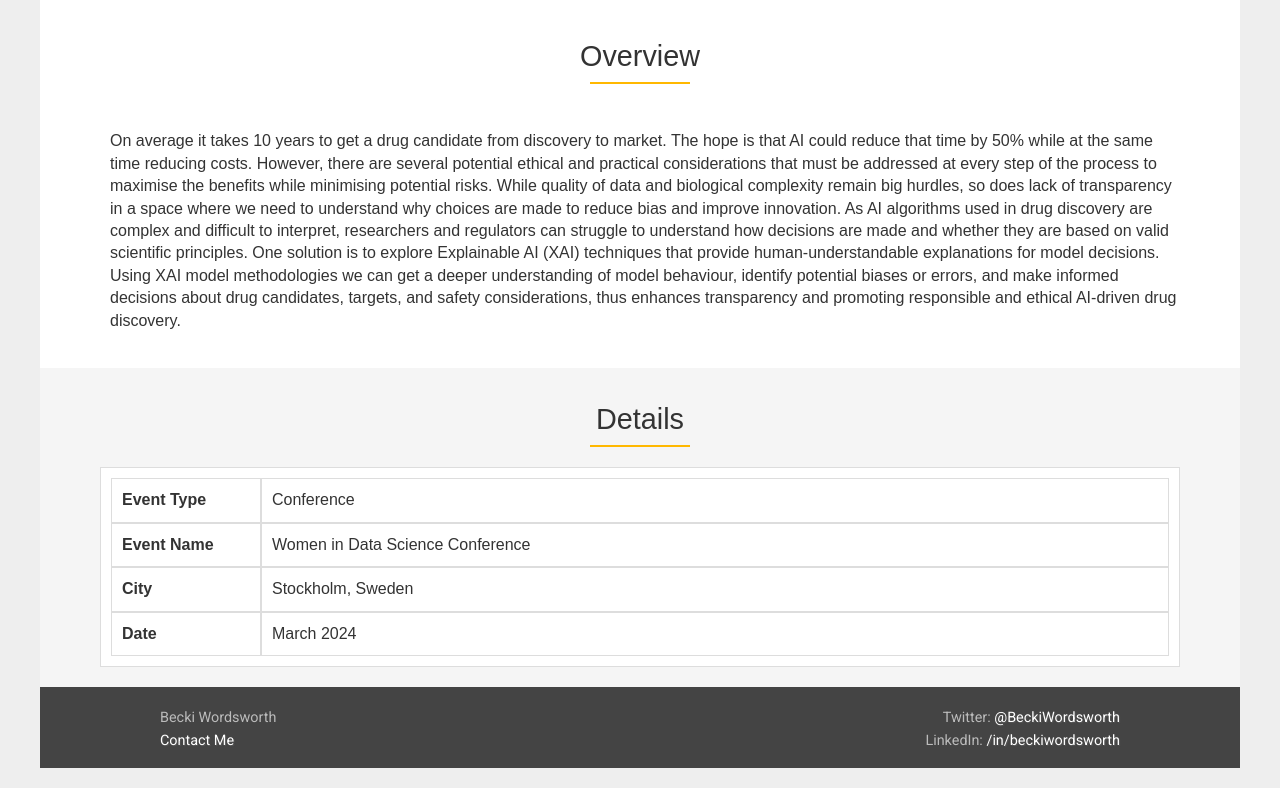
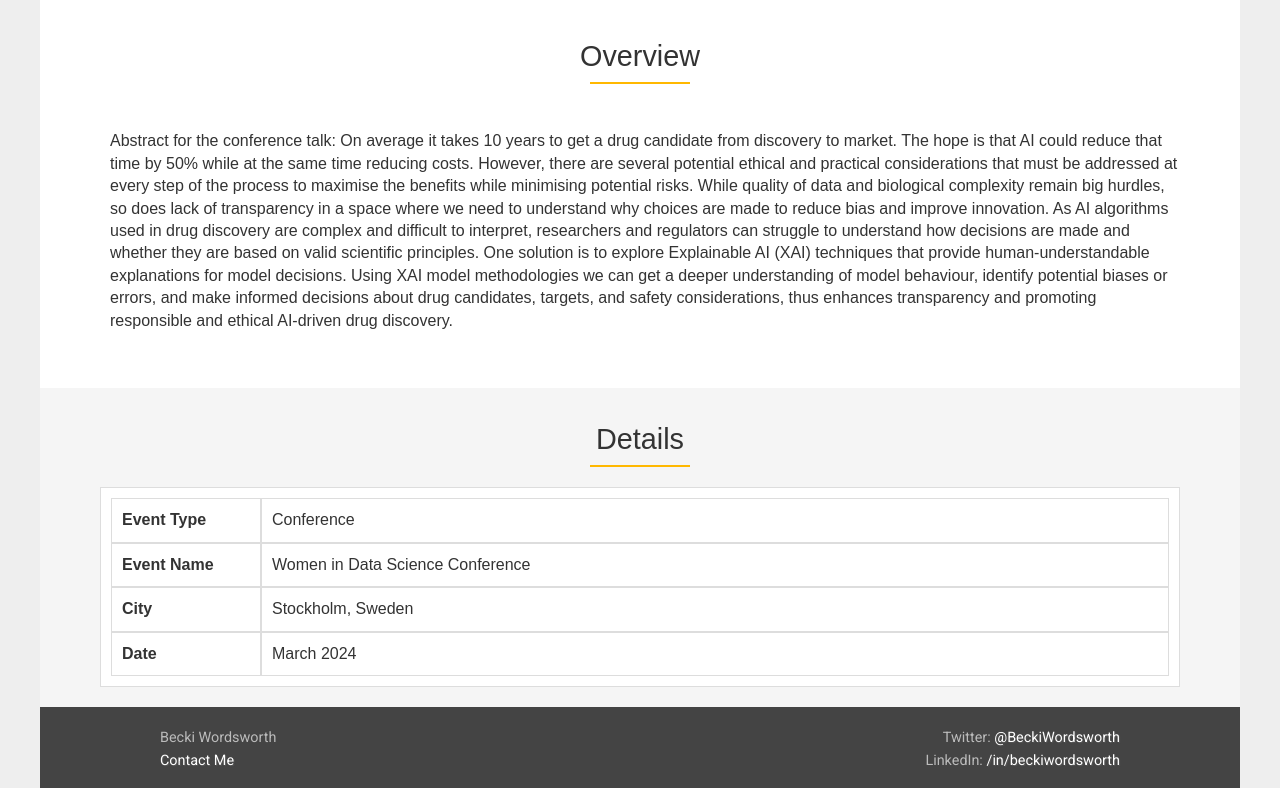
Before and after one commit to BeckiWordsworth/Portfolio, a React (Create React App) app in the folder app/: page /talks/1 in a window 1280 px wide. Shown: the part 946-1734 px from the top of the page. Built offline with nearby package versions, Linux system fonts and the light colour scheme; a web font is replaced by a local one.

Commit message:
Continued work on making the talk page look and read better

```diff
--- a/app/src/Data/talks.json
+++ b/app/src/Data/talks.json
@@ -6,7 +6,7 @@
       "title": "Transparency in Innovation - Using Explainable AI (XAI) to Navigate Challenges in Drug Development",
       "conference": "Women in Data Science Conference",
       "previewImage": "WiDSMarch2024.jpeg",
-      "description" : "On average it takes 10 years to get a drug candidate from discovery to market. The hope is that AI could reduce that time by 50% while at the same time reducing costs. However, there are several potential ethical and practical considerations that must be addressed at every step of the process to maximise the benefits while minimising potential risks. While quality of data and biological complexity remain big hurdles, so does lack of transparency in a space where we need to understand why choices are made to reduce bias and improve innovation. As AI algorithms used in drug discovery are complex and difficult to interpret, researchers and regulators can struggle to understand how decisions are made and whether they are based on valid scientific principles. One solution is to explore Explainable AI (XAI) techniques that provide human-understandable explanations for model decisions. Using XAI model  methodologies we can get a deeper understanding of model behaviour, identify potential biases or errors, and make informed decisions about drug candidates, targets, and safety considerations, thus enhances transparency and promoting responsible and ethical AI-driven drug discovery.",
+      "description" : "Abstract for the conference talk: On average it takes 10 years to get a drug candidate from discovery to market. The hope is that AI could reduce that time by 50% while at the same time reducing costs. However, there are several potential ethical and practical considerations that must be addressed at every step of the process to maximise the benefits while minimising potential risks. While quality of data and biological complexity remain big hurdles, so does lack of transparency in a space where we need to understand why choices are made to reduce bias and improve innovation. As AI algorithms used in drug discovery are complex and difficult to interpret, researchers and regulators can struggle to understand how decisions are made and whether they are based on valid scientific principles. One solution is to explore Explainable AI (XAI) techniques that provide human-understandable explanations for model decisions. Using XAI model  methodologies we can get a deeper understanding of model behaviour, identify potential biases or errors, and make informed decisions about drug candidates, targets, and safety considerations, thus enhances transparency and promoting responsible and ethical AI-driven drug discovery.",
       "city": "Stockholm, Sweden",
       "date": "March 2024",
       "previewText": "Discussing the use of Explainable AI in Drug Development"
@@ -19,7 +19,7 @@
       "conference": "Women in Tech Regatta Conference",
       "city": "Stockholm, Sweden",
       "date": "October 2023",
-      "description" : "This talk delves into the ethical considerations surrounding generative AI exploring the profound implications of generative AI on society, individual rights, and ethical standards.",
+      "description" : "Abstract for the conference talk: This talk delves into the ethical considerations surrounding generative AI exploring the profound implications of generative AI on society, individual rights, and ethical standards.",
       "previewText": "Discussing the ethics of generative AI."
     },
     {
@@ -30,8 +30,8 @@
       "conference": "Technigo",
       "city": "Multiple workshops remote/in person",
       "date": "Latest May 2024",
-      "description" : "Are you curious about what to highlight on your profile as a career changer, are new in the industry or just looking for some handy insider tips. This session will give you direct insights into a tech recruiter's mind",
-      "previewText": "What to highlight on your profile as a career changer, starting in a new industry or just looking for some handy insider tips from a tech hiring manager and previous Tech recruter.",
+      "description" : "Interactive webinar for Technigo, a coding bootcamp, fosuccing on providing handy tips and highlighting what you need to add to your Linkedin profile to get noticed as a career changer, someone who is new in the industry, or just curious. This session gave direct insights into a tech recruiter/ tech hiring manager's mind when looking at profiles",
+      "previewText": "Interactive webinar giving advice on what to highlight on your profile as a career changer",
       "link": "https://www.technigo.io/events/insights-from-a-tech-recruiter"
 
     }
@@ -44,9 +44,9 @@
       "conference": "The Live Sessions",
       "city": "Remote",
       "date": "May 2024",
-      "description" : "Roundtable discussion as part of the The Live Series on the subject of Perfection vs Pragmatism in software development and is there a right or wrong choice 💡 ",
-      "previewText": "As a software engineer, you will always find that some people want to perfect their craft, whilst others prioritize speed of delivery. So what makes people choose one or the other? Is there a right or wrong choice? In this episode, the panel discussed how they would describe themselves, has their approach changed since becoming a leader and if so, how?, and what would make them change their approach, among other things",
-      "link": "https://www.youtube.com/watch?v=Pp5Tm06nzAQ"
+      "previewText" : "Roundtable discussion as part of the The Live Series on the subject of Perfection vs Pragmatism in software development and is there a right or wrong choice 💡 ",
+      "description": "As a software engineer, you will always find that some people want to perfect their craft, whilst others prioritize speed of delivery. So what makes people choose one or the other? Is there a right or wrong choice? In this episode, the panel discussed how they would describe themselves, has their approach changed since becoming a leader and if so, how?, and what would make them change their approach, among other things",
+      "externalLink": "https://www.youtube.com/watch?v=Pp5Tm06nzAQ"
 
     },
     {
@@ -79,21 +79,22 @@
       "conference": "Flightradar24 and Hiotlabs",
       "city": "Stockholm",
       "date": "Nov 2022 & May 2024",
-      "description" : "On average it takes 10 years to get a drug candidate from discovery to market. The hope is that AI could reduce that time by 50% while at the same time reducing costs. However, there are several potential ethical and practical considerations that must be addressed at every step of the process to maximise the benefits while minimising potential risks. While quality of data and biological complexity remain big hurdles, so does lack of transparency in a space where we need to understand why choices are made to reduce bias and improve innovation. As AI algorithms used in drug discovery are complex and difficult to interpret, researchers and regulators can struggle to understand how decisions are made and whether they are based on valid scientific principles. One solution is to explore Explainable AI (XAI) techniques that provide human-understandable explanations for model decisions. Using XAI model  methodologies we can get a deeper understanding of model behaviour, identify potential biases or errors, and make informed decisions about drug candidates, targets, and safety considerations, thus enhances transparency and promoting responsible and ethical AI-driven drug discovery.",
-      "previewText": "Joining an organisation as a junior developer can bring with it a number of questions and the biggest one is often ‘what is expected of me? Your are likely navigating a full team of developers, of various levels, for the first time ..."
+      "description" : "Organising and running internal hackathons at the companies I work at for improved internal collaboration and team building. These were cross functional hackathons with buisness, product, and engineering being invilved.",
+      "previewText": "Organised and ran internal hackathons for the companies I worked for"
     },
 
 
     {
       "id": 9,
-      "type": "webinar",
+      "type": "talk",
       "title": "Evolution Exchange",
       "previewImage": "evo.png",
       "conference": "Evo Inspires Series",
       "city": "Remote",
       "date": "Jan 2024",
       "description" : "On average it takes 10 years to get a drug candidate from discovery to market. The hope is that AI could reduce that time by 50% while at the same time reducing costs. However, there are several potential ethical and practical considerations that must be addressed at every step of the process to maximise the benefits while minimising potential risks. While quality of data and biological complexity remain big hurdles, so does lack of transparency in a space where we need to understand why choices are made to reduce bias and improve innovation. As AI algorithms used in drug discovery are complex and difficult to interpret, researchers and regulators can struggle to understand how decisions are made and whether they are based on valid scientific principles. One solution is to explore Explainable AI (XAI) techniques that provide human-understandable explanations for model decisions. Using XAI model  methodologies we can get a deeper understanding of model behaviour, identify potential biases or errors, and make informed decisions about drug candidates, targets, and safety considerations, thus enhances transparency and promoting responsible and ethical AI-driven drug discovery.",
-      "previewText": "Joining an organisation as a junior developer can bring with it a number of questions and the biggest one is often ‘what is expected of me? Your are likely navigating a full team of developers, of various levels, for the first time ..."
+      "previewText": "Joining an organisation as a junior developer can bring with it a number of questions and the biggest one is often ‘what is expected of me? Your are likely navigating a full team of developers, of various levels, for the first time ...",
+      "externalLink" : "https://evolutionjobs.com/exchange/evo-inspires-becki-wordsworth-cto-vivologica/"
     },
     {
       "id": 10,
@@ -103,8 +104,8 @@
       "conference": "Co-storm: Women in Tech Regatta",
       "city": "Stockholm",
       "date": "Sept 2022 & Oct 2023",
-      "description" : "On average it takes 10 years to get a drug candidate from discovery to market. The hope is that AI could reduce that time by 50% while at the same time reducing costs. However, there are several potential ethical and practical considerations that must be addressed at every step of the process to maximise the benefits while minimising potential risks. While quality of data and biological complexity remain big hurdles, so does lack of transparency in a space where we need to understand why choices are made to reduce bias and improve innovation. As AI algorithms used in drug discovery are complex and difficult to interpret, researchers and regulators can struggle to understand how decisions are made and whether they are based on valid scientific principles. One solution is to explore Explainable AI (XAI) techniques that provide human-understandable explanations for model decisions. Using XAI model  methodologies we can get a deeper understanding of model behaviour, identify potential biases or errors, and make informed decisions about drug candidates, targets, and safety considerations, thus enhances transparency and promoting responsible and ethical AI-driven drug discovery.",
-      "previewText": "Joining an organisation as a junior developer can bring with it a number of questions and the biggest one is often ‘what is expected of me? Your are likely navigating a full team of developers, of various levels, for the first time ..."
+      "description" : "The concept behind CO-STORM™ is about how much more we’re able to see (brainstorm) for each other than we see for ourselves. During these sessions, each participant had time for an introduction and a chance to discuss their most pressing pain point, project or idea in a safe and empowering environment. Mentors are assigned to a small group to brainstorm and help move ideas forward by asking questions, making suggestions, and offering advice.",
+      "previewText": "CO-STORM™ Mentors are assigned to a small group to help participants brainstorm and move ideas forward by asking questions, making suggestions, and offering advice."
     },
     {
       "id": 11,
@@ -114,8 +115,30 @@
       "conference": "Code Excursion",
       "city": "Stockholm",
       "date": "Sept 2019",
-      "description" : "On average it takes 10 years to get a drug candidate from discovery to market. The hope is that AI could reduce that time by 50% while at the same time reducing costs. However, there are several potential ethical and practical considerations that must be addressed at every step of the process to maximise the benefits while minimising potential risks. While quality of data and biological complexity remain big hurdles, so does lack of transparency in a space where we need to understand why choices are made to reduce bias and improve innovation. As AI algorithms used in drug discovery are complex and difficult to interpret, researchers and regulators can struggle to understand how decisions are made and whether they are based on valid scientific principles. One solution is to explore Explainable AI (XAI) techniques that provide human-understandable explanations for model decisions. Using XAI model  methodologies we can get a deeper understanding of model behaviour, identify potential biases or errors, and make informed decisions about drug candidates, targets, and safety considerations, thus enhances transparency and promoting responsible and ethical AI-driven drug discovery.",
-      "previewText": "Joining an organisation as a junior developer can bring with it a number of questions and the biggest one is often ‘what is expected of me? Your are likely navigating a full team of developers, of various levels, for the first time ..."
+      "description" : "Ran a workshop to introduce the concept of web development and start building a web page with HTML and CSS to beginners. The event started with an overview of web development, technologies, and career paths, and then began the hands on part where we built our first web pages together.",
+      "previewText": "Workshop to introduce the concept of web development and start building a web page with HTML and CSS"
+    },
+    {
+      "id": 12,
+      "type": "mentor",
+      "title": "Code and Career Mentor for junior developers coming into tech",
+      "previewImage": "mentoring.jpg",
+      "conference": "Individual mentoring",
+      "city": "Stockholm",
+      "date": "May 2019 - present",
+      "description" : "Individual mentoring for new or junior developers first coming into the industry. Mix of code and career mentoring. Regular sessions over 3-6 months with support between sessions if needed",
+      "previewText": "Mentoring for a number of people over the last few years"
+    },
+    {
+      "id": 13,
+      "type": "event",
+      "title": "Code Excursion Stockholm",
+      "previewImage": "codeexcursion.jpg",
+      "conference": "Co-Organiser and Head of Events",
+      "city": "Stockholm",
+      "date": "Jan 2019 - May 2023",
+      "description" : "Code Excursion is a female coding school. It is a non-profit organisation for women to learn programming in a helpful, passionate and including way. Learn how to build websites, get into data science or touch on creative coding.",
+      "previewText": "Code Excursion is a female coding school running workshops for women to learn programming."
     }
   ]
 }
```
Also changed, not shown: app/src/Components/TalkPage/index.js (+14 -0 lines), app/public/mentoring.jpg (added), 1 other file (tests, documents, lock files or other folders).
